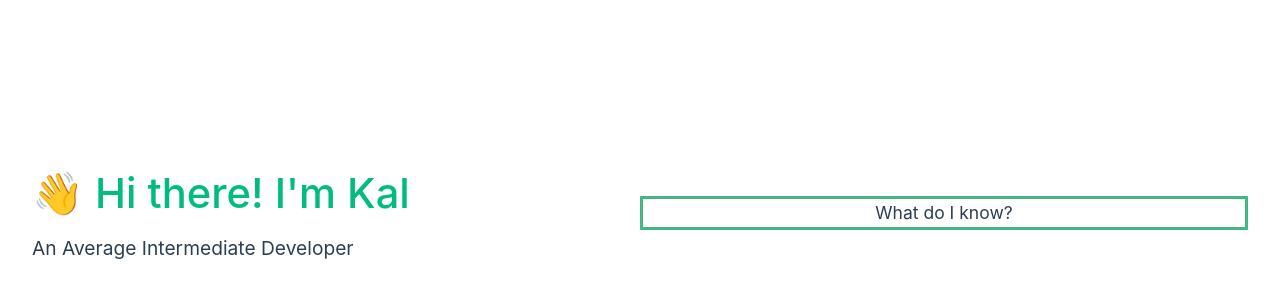
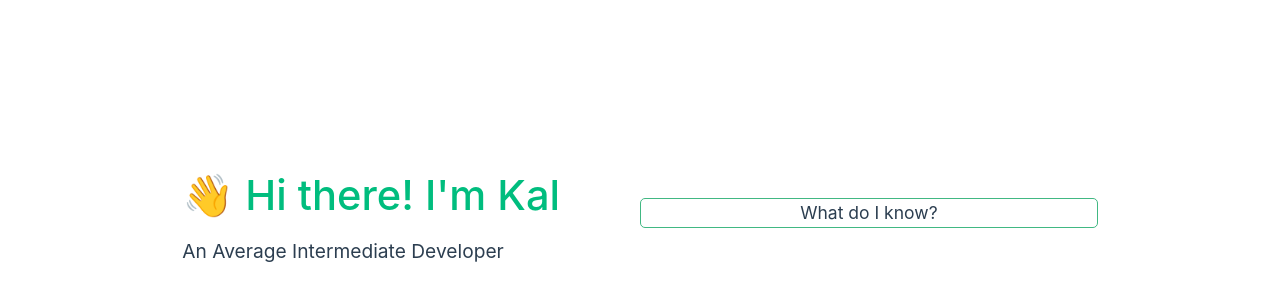
Before and after one commit to Kalmai221/Kalmai221, a Vue app: page / in a window 1280 px wide. Shown: the part 180-480 px from the top of the page. Built offline with nearby package versions, Linux system fonts and the light colour scheme.

Commit message:
Page Development

```diff
--- a/src/App.vue
+++ b/src/App.vue
@@ -7,10 +7,6 @@ import Section1 from './components/Section1.vue'
   <header>
     <div class="wrapper">
       <Title msg="An Average Intermediate Developer" />
-      <svg height="5" width="100%">
-        <line x1="0" y1="0" x2="0" y2="0"
-        style="stroke:rgb(128, 128, 128);stroke-width:1" />
-       </svg>
     </div>
   </header>
 
--- a/src/components/Section1.vue
+++ b/src/components/Section1.vue
@@ -16,10 +16,10 @@ defineProps({
 <style scoped>
  .section {
    border-color: #41B883;
-   border-radius: 1px;
+   border-radius: 5px;
    text-align: center;
    margin: 0 20 0 20;
    border-style: solid;
-   border-width: 3px;
+   border-width: 1px;
  }
 </style>
```
